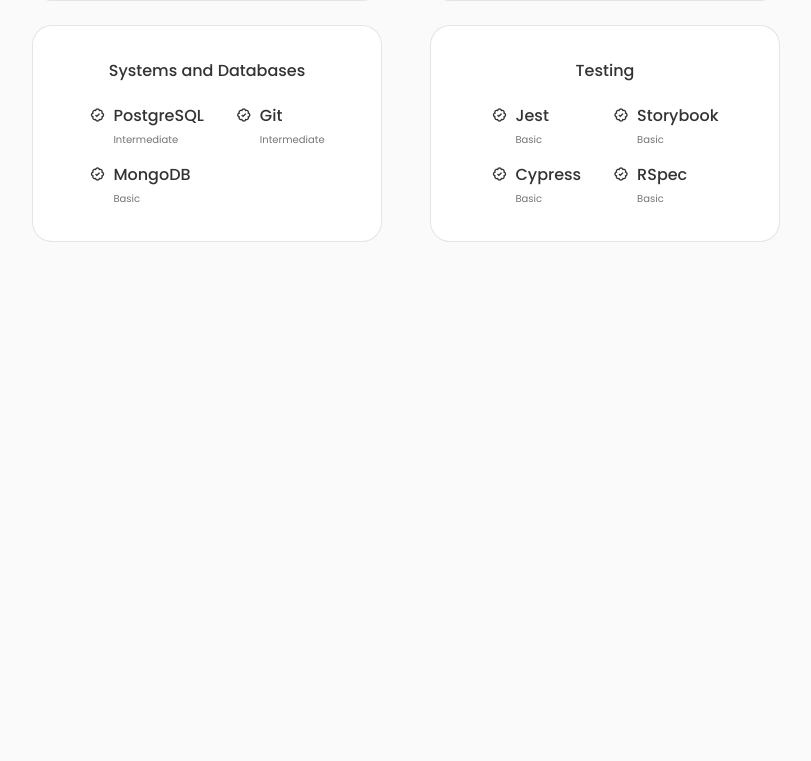
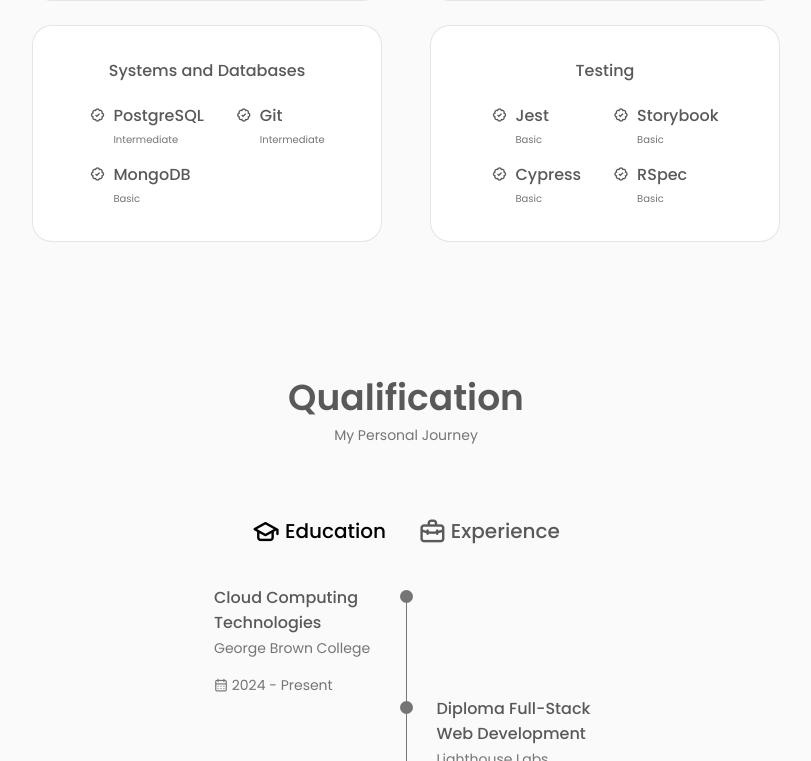
Before and after one commit to jeongj99/portfolio, a React (Vite) app: page / in a window 1280 px wide. Shown: the part 2039-2800 px from the top of the page, without its empty margins (234-1045 px from the left). Before the commit the page ends 2313 px from the top, so only its background shows below. Built offline with nearby package versions, Linux system fonts and the light colour scheme.

Commit message:
Finish qualifications section

```diff
--- a/src/App.css
+++ b/src/App.css
@@ -4,7 +4,7 @@
   --header-height: 3rem;
   --hue: 0;
   --sat: 0%;
-  --title-color: hsl(var(--hue), var(--sat), 20%);
+  --title-color: hsl(var(--hue), var(--sat), 35%);
   --title-color-dark: hsl(var(--hue), var(--sat), 0%);
   --text-color: hsl(var(--hue), var(--sat), 46%);
   --body-color: hsl(var(--hue), var(--sat), 98%);
--- a/src/App.jsx
+++ b/src/App.jsx
@@ -3,6 +3,7 @@
 import Home from "./components/home/Home";
 import About from "./components/about/About";
 import Skills from "./components/skills/Skills";
+import Qualification from "./components/qualification/Qualification";
 
 const App = () => {
   return (
@@ -12,6 +13,7 @@
         <Home />
         <About />
         <Skills />
+        <Qualification />
       </main>
     </>
   );
--- /dev/null
+++ b/src/components/qualification/Qualification.jsx
@@ -0,0 +1,119 @@
+import { useState } from "react";
+import "./qualification.css";
+
+const Qualification = () => {
+  const [toggleState, setToggleState] = useState(1);
+
+  const toggleTab = index => {
+    setToggleState(index);
+  };
+
+  return (
+    <section className="qualification section">
+      <h2 className="section__title">
+        Qualification
+      </h2>
+      <span className="section__subtitle">My Personal Journey</span>
+      <div className="qualification__container container">
+        <div className="qualification__tabs">
+          <div className={`qualification__button button--flex ${toggleState === 1 ? "qualification__active" : ""}`} onClick={() => toggleTab(1)}>
+            <i className="uil uil-graduation-cap qualification__icon" />
+            Education
+          </div>
+          <div className={`qualification__button button--flex ${toggleState === 2 ? "qualification__active" : ""}`} onClick={() => toggleTab(2)} >
+            <i className="uil uil-briefcase-alt qualification__icon" />
+            Experience
+          </div>
+        </div>
+        <div className="qualification__sections">
+          <div className={`qualification__content ${toggleState === 1 ? "qualification__content-active" : ""}`}>
+            <div className="qualification__data">
+              <div>
+                <h3 className="qualification__title">Cloud Computing Technologies</h3>
+                <span className="qualification__subtitle">George Brown College</span>
+                <div className="qualification__timeline">
+                  <i className="uil uil-calendar-alt" /> 2024 - Present
+                </div>
+              </div>
+              <div>
+                <span className="qualification__rounder"></span>
+                <span className="qualification__line"></span>
+              </div>
+            </div>
+            <div className="qualification__data">
+              <div />
+              <div>
+                <span className="qualification__rounder"></span>
+                <span className="qualification__line"></span>
+              </div>
+              <div>
+                <h3 className="qualification__title">Diploma Full-Stack Web Development</h3>
+                <span className="qualification__subtitle">Lighthouse Labs</span>
+                <div className="qualification__timeline">
+                  <i className="uil uil-calendar-alt" /> 2022
+                </div>
+              </div>
+            </div>
+            <div className="qualification__data">
+              <div>
+                <h3 className="qualification__title">Honours Bachelor of Sciences</h3>
+                <span className="qualification__subtitle">University of Toronto</span>
+                <div className="qualification__timeline">
+                  <i className="uil uil-calendar-alt" /> 2018 - 2022
+                </div>
+              </div>
+              <div>
+                <span className="qualification__rounder"></span>
+                <span className="qualification__line"></span>
+              </div>
+            </div>
+          </div>
+          <div className={`qualification__content ${toggleState === 2 ? "qualification__content-active" : ""}`}>
+            <div className="qualification__data">
+              <div>
+                <h3 className="qualification__title">Full-Stack Web Developer</h3>
+                <span className="qualification__subtitle">Freelance</span>
+                <div className="qualification__timeline">
+                  <i className="uil uil-calendar-alt" /> 2024 - Present
+                </div>
+              </div>
+              <div>
+                <span className="qualification__rounder"></span>
+                <span className="qualification__line"></span>
+              </div>
+            </div>
+            <div className="qualification__data">
+              <div />
+              <div>
+                <span className="qualification__rounder"></span>
+                <span className="qualification__line"></span>
+              </div>
+              <div>
+                <h3 className="qualification__title">Field Sales Representative</h3>
+                <span className="qualification__subtitle">Quartermaster</span>
+                <div className="qualification__timeline">
+                  <i className="uil uil-calendar-alt" /> 2024
+                </div>
+              </div>
+            </div>
+            <div className="qualification__data">
+              <div>
+                <h3 className="qualification__title">Sales Associate</h3>
+                <span className="qualification__subtitle">Eataly Toronto</span>
+                <div className="qualification__timeline">
+                  <i className="uil uil-calendar-alt" /> 2021 - 2022
+                </div>
+              </div>
+              <div>
+                <span className="qualification__rounder"></span>
+                <span className="qualification__line"></span>
+              </div>
+            </div>
+          </div>
+        </div>
+      </div>
+    </section>
+  );
+};
+
+export default Qualification;
--- /dev/null
+++ b/src/components/qualification/qualification.css
@@ -0,0 +1,111 @@
+.qualification__container {
+  max-width: 768px;
+}
+
+.qualification__tabs {
+  display: flex;
+  justify-content: center;
+  margin-bottom: var(--mb-2);
+}
+
+.qualification__button {
+  font-size: var(--h3-font-size);
+  font-weight: var(--font-medium);
+  color: var(--title-color);
+  margin: 0 var(--mb-1);
+  cursor: pointer;
+}
+
+.qualification__button:hover {
+  color: var(--title-color-dark);
+}
+
+.qualification__icon {
+  font-size: 1.8rem;
+  margin-right: var(--mb-0-25);
+}
+
+.qualification__active {
+  color: var(--title-color-dark);
+}
+
+.qualification__sections {
+  display: grid;
+  grid-template-columns: 0.5fr;
+  justify-content: center;
+}
+
+.qualification__content {
+  display: none;
+}
+
+.qualification__content-active {
+  display: block;
+}
+
+.qualification__data {
+  display: grid;
+  grid-template-columns: 1fr max-content 1fr;
+  column-gap: 1.5rem;
+}
+
+.qualification__title {
+  font-size: var(--normal-font-size);
+  font-weight: var(--font-medium);
+}
+
+.qualification__subtitle {
+  display: inline-block;
+  font-size: var(--small-font-size);
+  margin-bottom: var(--mb-1);
+}
+
+.qualification__timeline {
+  font-size: var(--small-font-size);
+}
+
+.qualification__rounder {
+  display: inline-block;
+  width: 13px;
+  height: 13px;
+  background-color: var(--text-color);
+  border-radius: 50%;
+}
+
+.qualification__line {
+  display: block;
+  width: 1px;
+  height: 100%;
+  background-color: var(--text-color);
+  transform: translate(6px, -7px);
+}
+
+@media screen and (max-width: 992px) {
+  .qualification__container {
+    margin-left: auto;
+    margin-right: auto;
+  }
+}
+
+@media screen and (max-width: 768px) {
+  .qualification__container {
+    margin-left: var(--mb-1-5);
+    margin-right: var(--mb-1-5);
+  }
+}
+
+@media screen and (max-width: 576px) {
+  .qualification__sections {
+    grid-template-columns: initial;
+  }
+
+  .qualification__button {
+    margin: 0 var(--mb-0-75);
+  }
+}
+
+@media screen and (max-width: 350px) {
+  .qualification__data {
+    gap: 0.5rem;
+  }
+}
```
